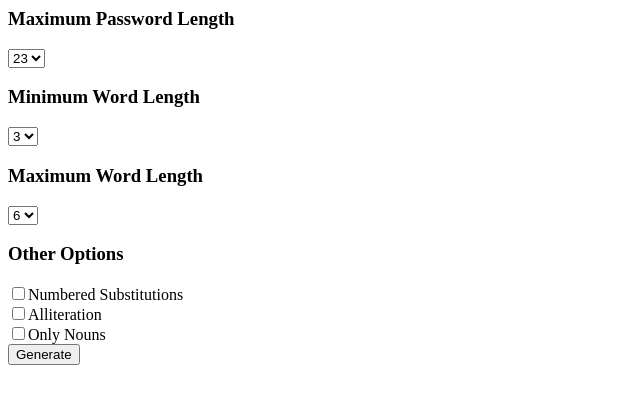
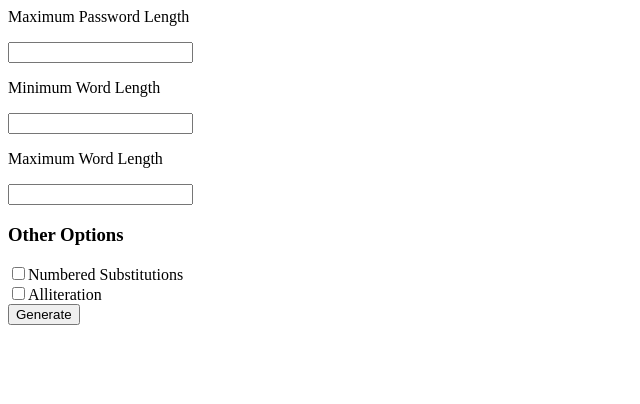
Before and after one commit to Skors004/PasswordGenerator, a plain HTML site: page Password_Generator.html in a window 1280 px wide. Shown: the whole page, without its empty margins (0-640 px from the left). Drawn offline with Linux system fonts and the light colour scheme.

Commit message:
Update Password_Generator.html

```diff
--- a/Password_Generator.html
+++ b/Password_Generator.html
@@ -1,43 +1,38 @@
-<style>
-</style>
 <html>
+    <style>
+    </style>
     <body>
         <main>
-            <h3> Maximum Password Length </h3>
-            <select id = "PassLength">
-                <option>23</option>
-                <option>24</option>
-                <option>25</option>
-                <option>26</option>
-                <option>27</option>
-                <option>28</option>
-                <option>29</option>
-                <option>30</option>
-                <option>31</option>
-                <option>32</option>
-            </select>
-            <h3> Minimum Word Length </h3>
-            <select id = "MinWordLength">
-                <option>3</option>
-                <option>4</option>
-                <option>5</option>
-            </select>
-            <h3> Maximum Word Length </h3>
-            <select id = "MaxWordLength">
-                <option>6</option>
-                <option>7</option>
-                <option>8</option>
-            </select>
+            <p> Maximum Password Length </p>
+            <input type = "text" id = "PassLength" maxlength = "2"> <br>
+            <p> Minimum Word Length </p>
+            <input type = "text" id = "MinWordLength" maxlength = "1"> <br>
+            <p> Maximum Word Length </p>
+            <input type = "text" id = "MaxWordLength" maxlength = "1"> <br>
             <h3> Other Options </h3>
             <input type = "checkbox" name = "options"
                    value = "numbers">Numbered Substitutions<br>
             <input type = "checkbox" name = "options"
                    value = "alliteration">Alliteration<br>
-            <input type = "checkbox" name = "options"
-                   value = "nouns">Only Nouns<br>
             <button onclick = "PasswordGen();">Generate</button>
             <script type = "text/javascript">
                 PasswordGen = function(){
+                    var maxlength = parseInt(document.getElementById("PassLength").value);
+                    var maxtext = parseInt(document.getElementById("MaxWordLength").value);
+                    var mintext = parseInt(document.getElementById("MinWordLength").value);
+                    var numbers = document.getElementByName("options")[0].checked;
+                    var alliteration = document.getElementByName("options")[1].checked;
+                    var selected;
+                    var i = 0;
+                    var num;
+                    while(i < 4){
+                        i++
+                    }
+            </script>
+            <script type = "text/javascript">
+                RandomNum = function(){
+                    return Math.floor(Math.random() * 100);
+                }
             </script>
 
         </main>
```
